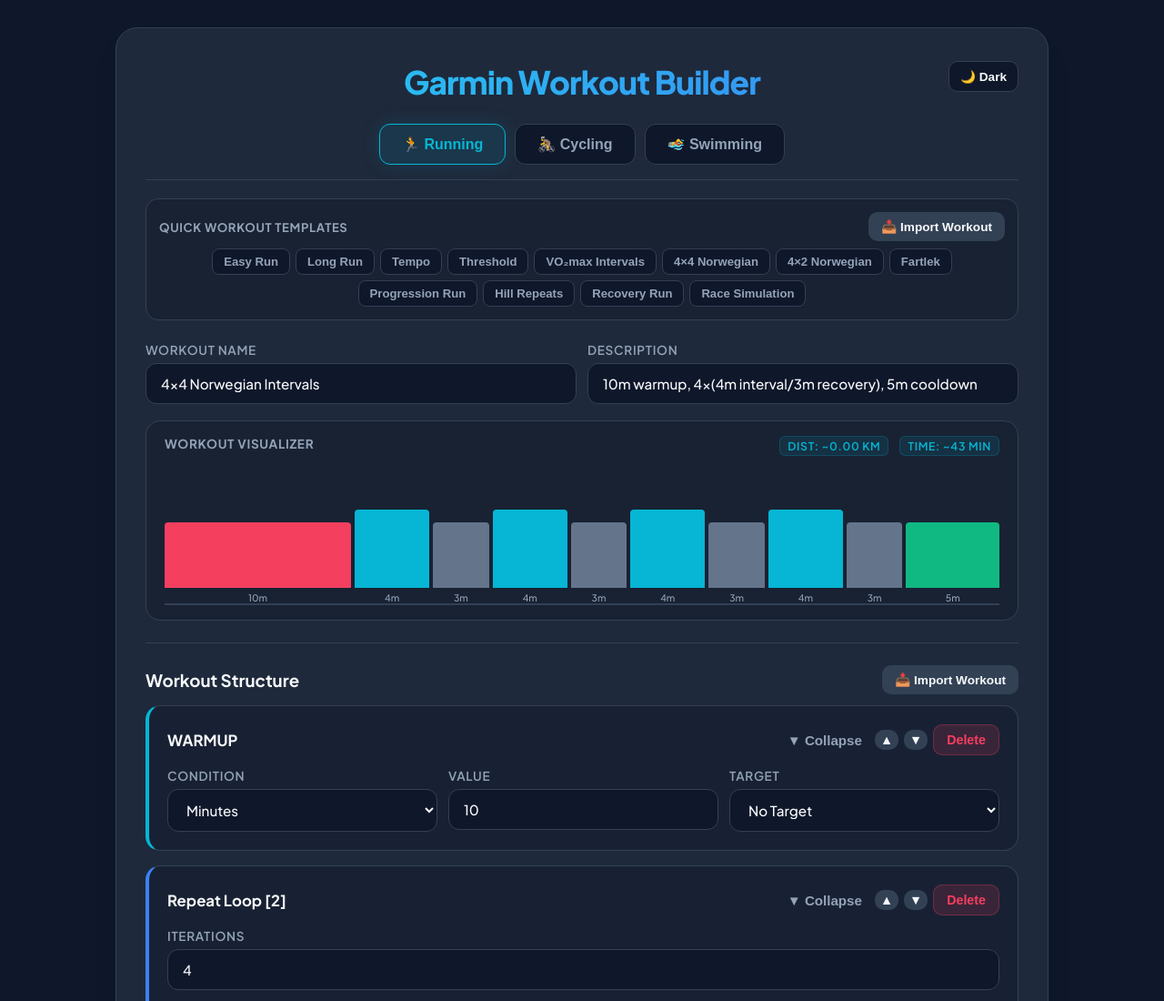
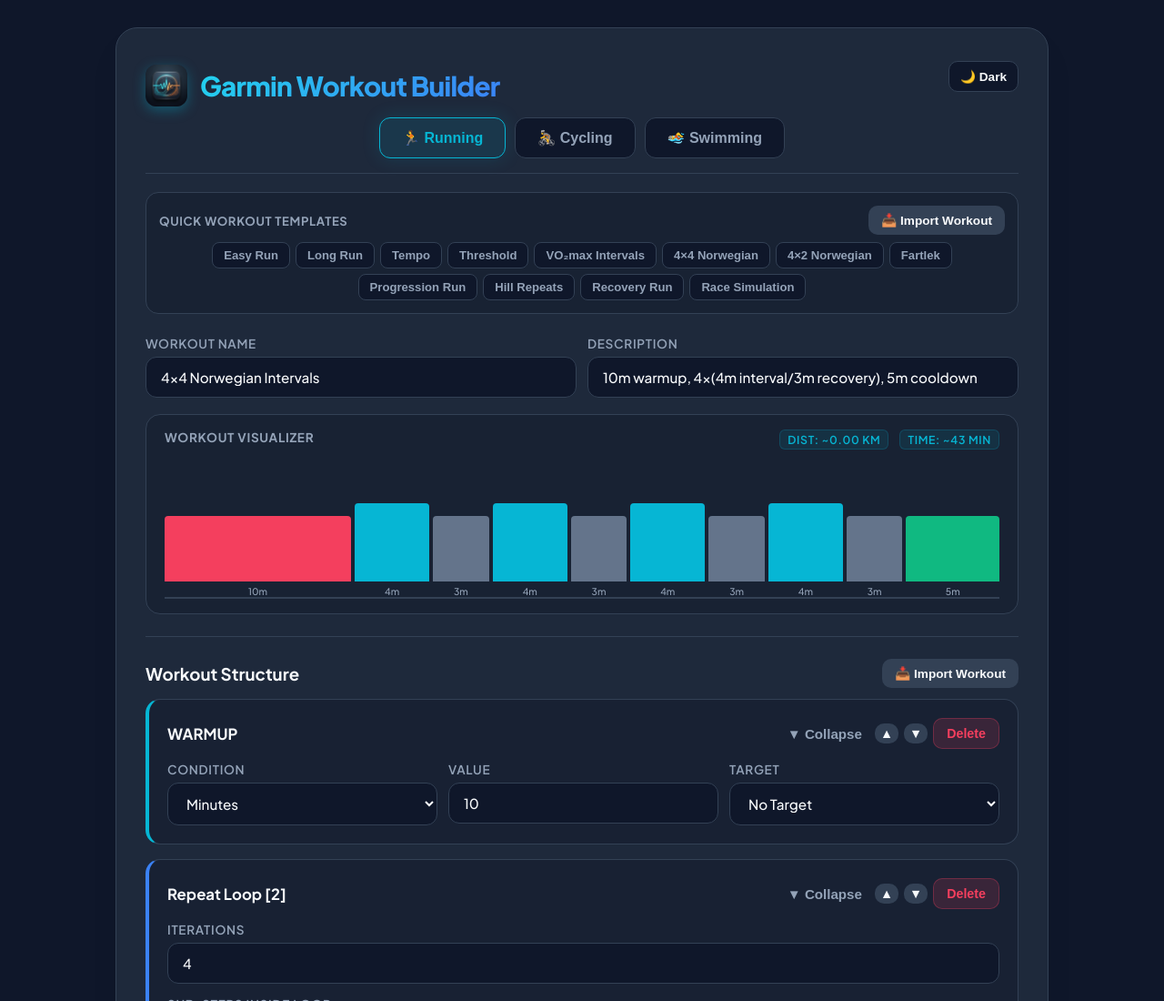
Before and after one commit to emanuelfs4/garmin-workout-builder, a plain HTML site: page index.html in a window 1280 px wide. Shown: the top 1100 px of the page at 91% size. Drawn offline with Linux system fonts and the light colour scheme.

Commit message:
Logo design

```diff
--- a/index.html
+++ b/index.html
@@ -2,8 +2,22 @@
 <html lang="en" data-theme="dark">
 <head>
   <meta charset="UTF-8" />
-  <meta name="viewport" content="width=device-width, initial-scale=1" />
+  <meta name="viewport" content="width=device-width, initial-scale=1, viewport-fit=cover" />
   <title>Garmin Workout Builder | Advanced Workout Creator</title>
+
+  <!-- App Icons & Mobile Home Screen Shortcut -->
+  <link rel="apple-touch-icon" sizes="180x180" href="apple-touch-icon.png">
+  <link rel="icon" type="image/png" sizes="32x32" href="favicon-32x32.png">
+  <link rel="icon" type="image/png" sizes="192x192" href="icon-192.png">
+  <link rel="icon" type="image/png" sizes="512x512" href="icon-512.png">
+  <link rel="shortcut icon" href="favicon.ico">
+  <link rel="manifest" href="manifest.json">
+  <meta name="theme-color" content="#0f172a">
+  <meta name="apple-mobile-web-app-capable" content="yes">
+  <meta name="apple-mobile-web-app-status-bar-style" content="black-translucent">
+  <meta name="apple-mobile-web-app-title" content="Workout Builder">
+  <meta name="application-name" content="Workout Builder">
+
   <link href="https://fonts.googleapis.com/css?family=Plus+Jakarta+Sans:500,600,700,800&display=swap" rel="stylesheet">
   <style>
     :root {
@@ -726,7 +740,10 @@
 <body>
 <div class="container">
   <button type="button" class="theme-toggle-btn" id="themeToggleBtn" onclick="toggleTheme()">🌙 Dark</button>
-  <h1>Garmin Workout Builder</h1>
+  <div style="display: flex; align-items: center; gap: 14px; margin-bottom: 12px; margin-top: 4px;">
+    <img src="icon-192.png" alt="Garmin Workout Builder Logo" style="width: 46px; height: 46px; border-radius: 12px; box-shadow: 0 4px 14px rgba(6, 182, 212, 0.35); flex-shrink: 0;">
+    <h1 style="margin: 0; font-size: 1.85rem;">Garmin Workout Builder</h1>
+  </div>
 
   <div class="sport-tabs">
     <button type="button" class="sport-tab active" onclick="switchSport('running', this)">🏃 Running</button>
```
Also changed, not shown: apple-touch-icon.png (added), favicon-32x32.png (added), favicon.ico (added), icon-192.png (added), icon-512.png (added), manifest.json (added).
